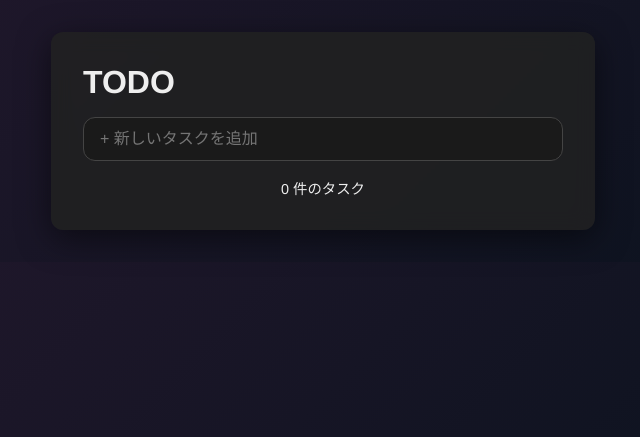
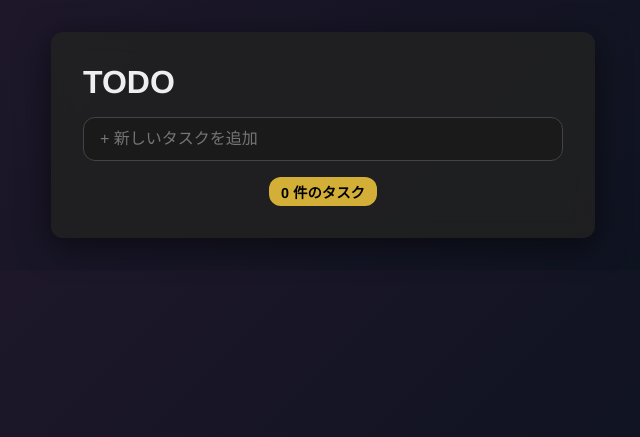
Before and after one commit to FumikiYOHENA/TODO, a Flask app: page / in a window 1280 px wide. Shown: the top 437 px of the page, without its empty margins (317-957 px from the left). Run offline with Flask 3, Linux system fonts and the light colour scheme; data that the repository does not hold is empty.

Commit message:
style: highlight remaining task count

```diff
--- a/static/style.css
+++ b/static/style.css
@@ -91,6 +91,15 @@ footer {
   font-size: 0.9rem;
 }
 
+#remaining-count {
+  display: inline-block;
+  background: var(--accent);
+  color: #000;
+  padding: 0.25rem 0.75rem;
+  border-radius: var(--radius);
+  font-weight: bold;
+}
+
 /* Fade in for page elements */
 .app-container > * {
   opacity: 0;
```
